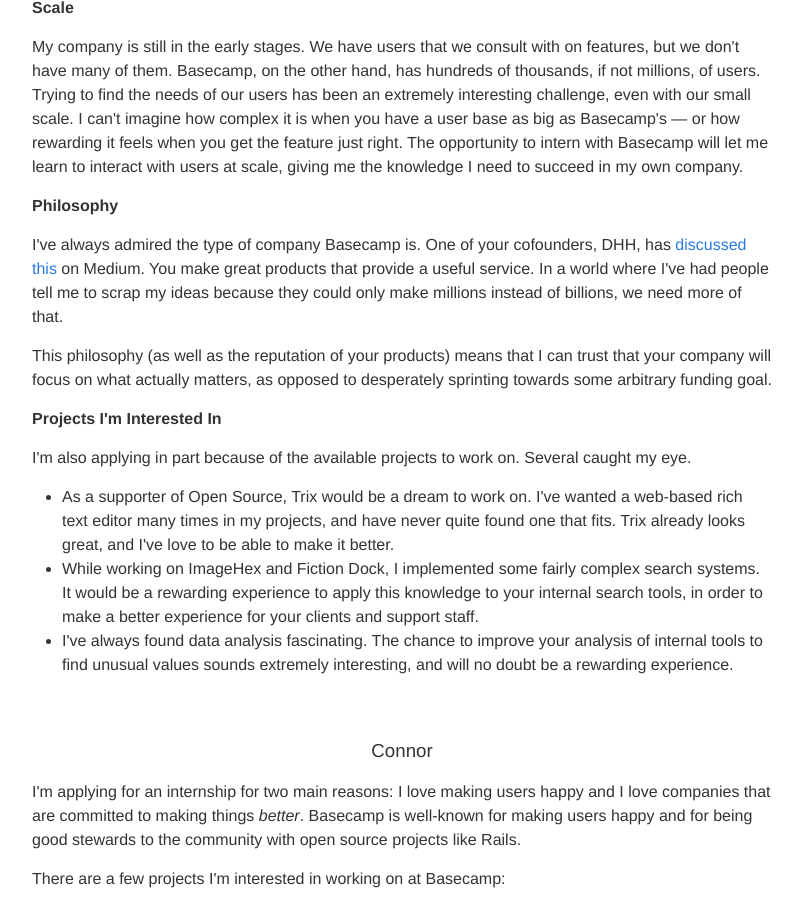
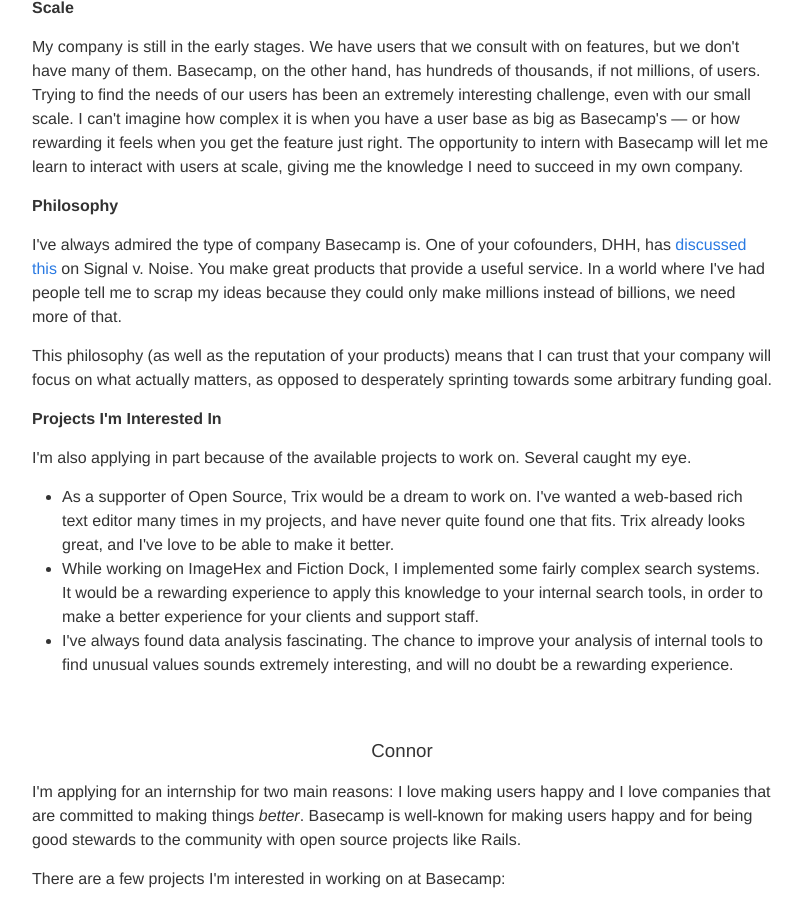
Before and after one commit to noidedmedia/noidedmedia.github.io, a Jekyll site: the page built from basecamp/index.html, in a window 1280 px wide and 900 px high, scrolled down 4253 px. Shown: the whole window, without its empty margins (238-1040 px from the left). Built offline with Jekyll 4.4.1, drawn with Linux system fonts in a browser that asks for light colours.

Commit message:
Fix a broken link

```diff
--- a/basecamp/index.html
+++ b/basecamp/index.html
@@ -104,7 +104,7 @@
 
     <p><b>Philosophy</b>
     <p>I've always admired the type of company Basecamp is.
-    One of your cofounders, DHH, has <a href="https://signalvnoise.com/reconsider-41adf356857">discussed this</a> on Medium.
+    One of your cofounders, DHH, has <a href="https://signalvnoise.com/posts/3972-reconsider">discussed this</a> on Signal v. Noise.
     You make great products that provide a useful service.
     In a world where I've had people tell me to scrap my ideas because they could only make millions instead of billions, we need more of that.
     <p>
```
